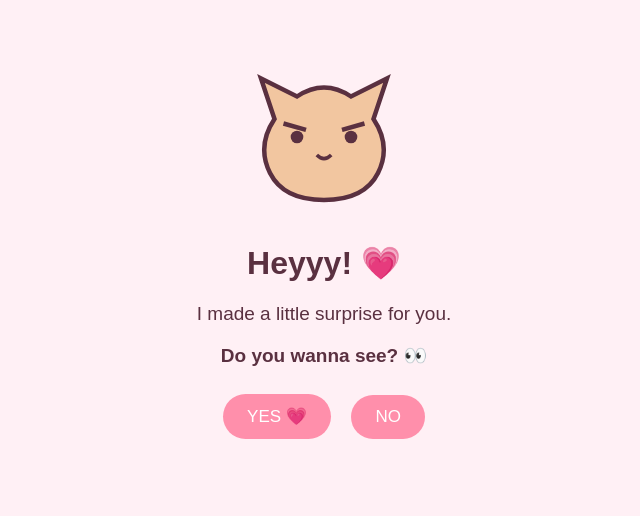
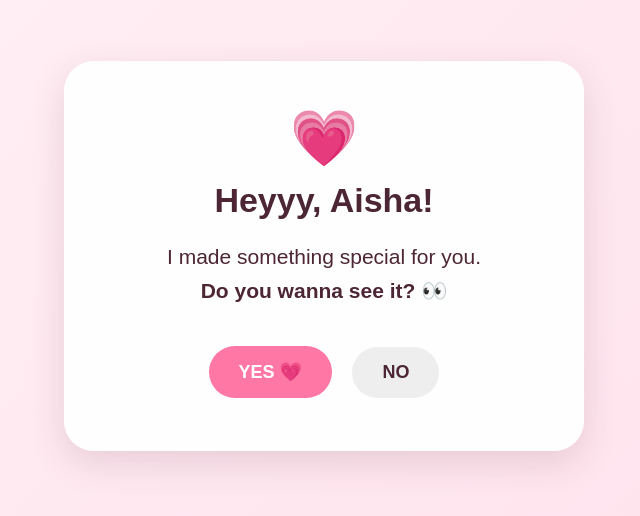
Before and after one commit to f42818949-hash/Ayesha-s-birthday, a plain HTML site: page index.html in a window 1280 px wide. Shown: the part 144-660 px from the top of the page, without its empty margins (316-956 px from the left). Drawn offline with Linux system fonts and the light colour scheme.

Commit message:
Update index.html

```diff
--- a/index.html
+++ b/index.html
@@ -3,9 +3,13 @@
 <html>
 <head>
   <meta name="viewport" content="width=device-width, initial-scale=1.0">
-<title>A Little Surprise 💌</title>
+  <title>Aisha's Surprise 💗</title>
 
   <style>
+    * {
+      box-sizing: border-box;
+    }
+
     body {
       margin: 0;
       min-height: 100vh;
@@ -14,102 +18,83 @@ body {
       align-items: center;
       text-align: center;
       font-family: Arial, sans-serif;
-  background: #fff0f5;
-  color: #5a3040;
+      background: linear-gradient(135deg, #fff1f6, #ffe1ec);
+      color: #4d2635;
     }
 
-.box {
-  width: 85%;
-  max-width: 500px;
-  padding: 30px;
+    .card {
+      width: 88%;
+      max-width: 520px;
+      padding: 45px 25px;
+      background: rgba(255, 255, 255, 0.95);
+      border-radius: 30px;
+      box-shadow: 0 12px 35px rgba(100, 50, 70, 0.15);
+    }
+
+    .heart {
+      font-size: 55px;
+      margin-bottom: 10px;
     }
 
     h1 {
-  font-size: 32px;
+      font-size: 34px;
+      margin: 10px 0;
     }
 
-p {
-  font-size: 19px;
-}
-
-.cat {
-  width: 180px;
-  margin: 10px auto;
+    .question {
+      font-size: 21px;
+      line-height: 1.6;
+      margin: 20px 0 30px;
     }
 
     button {
-  padding: 12px 24px;
+      border: none;
+      padding: 15px 30px;
       margin: 8px;
-  border: none;
-  border-radius: 25px;
-  font-size: 17px;
+      border-radius: 30px;
+      font-size: 18px;
+      font-weight: bold;
       cursor: pointer;
-  background: #ff8fab;
+    }
+
+    .yes {
+      background: #ff78a5;
       color: white;
     }
 
-button:hover {
-  transform: scale(1.05);
+    .no {
+      background: #eeeeee;
+      color: #4d2635;
     }
   </style>
 </head>
 
 <body>
 
-<div class="box">
+  <div class="card">
 
-  <div class="cat">
-    <svg viewBox="0 0 200 180" width="180">
-      <path d="M45 70 L30 25 L70 45
-               Q100 25 130 45 L170 25 L155 70
-               Q175 100 160 130
-               Q145 160 100 160
-               Q55 160 40 130
-               Q25 100 45 70Z"
-            fill="#f2c6a0"
-            stroke="#5a3040"
-            stroke-width="5"/>
+    <div class="heart">💗</div>
 
-      <circle cx="70" cy="90" r="7" fill="#5a3040"/>
-      <circle cx="130" cy="90" r="7" fill="#5a3040"/>
+    <h1>Heyyy, Aisha!</h1>
 
-      <path d="M92 110 Q100 118 108 110"
-            fill="none"
-            stroke="#5a3040"
-            stroke-width="4"/>
-
-      <path d="M55 75 L80 82"
-            stroke="#5a3040"
-            stroke-width="5"/>
-
-      <path d="M145 75 L120 82"
-            stroke="#5a3040"
-            stroke-width="5"/>
-    </svg>
+    <div class="question">
+      I made something special for you.<br>
+      <b>Do you wanna see it? 👀</b>
     </div>
 
-  <h1>Heyyy! 💗</h1>
+    <button class="yes" onclick="goToYes()">YES 💗</button>
 
-  <p>I made a little surprise for you.</p>
-
-  <p><b>Do you wanna see? 👀</b></p>
-
-  <button onclick="sayYes()">YES 💗</button>
-
-  <button onclick="sayNo()">NO</button>
-
-  <p id="message"></p>
+    <button class="no" onclick="goToNo()">NO</button>
 
   </div>
 
   <script>
-function sayYes() {
-  document.getElementById("message").innerHTML =
-  "YAYYY! I knew you would say yes! 💌";
+    function goToYes() {
+      window.location.href = "yes.html";
     }
 
-function sayNo() {
-  window.open("angry.html", "_blank");
+    function goToNo() {
+      window.location.href = "no.html";
     }
   </script>
 
```
Lines whose indentation alone changed are shown as unchanged.
